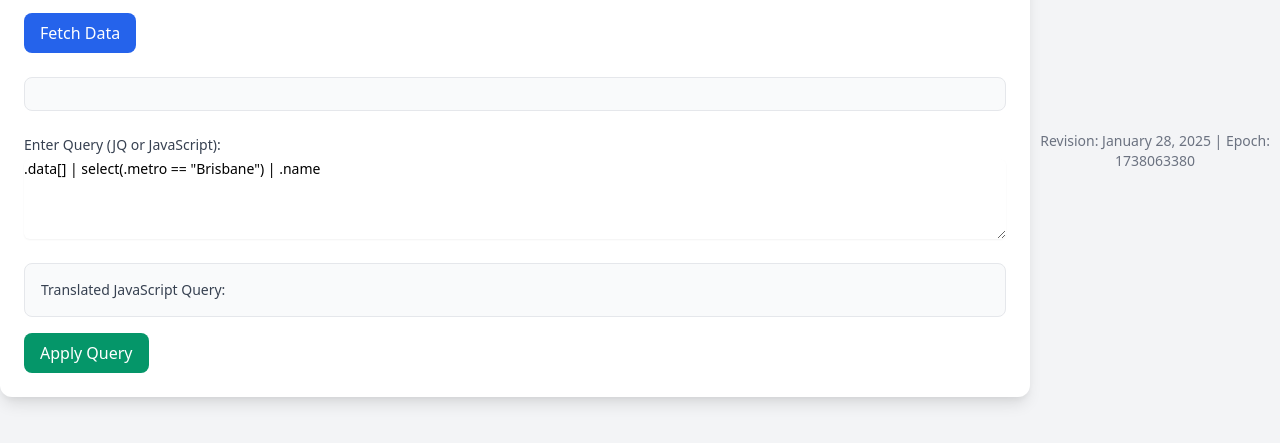
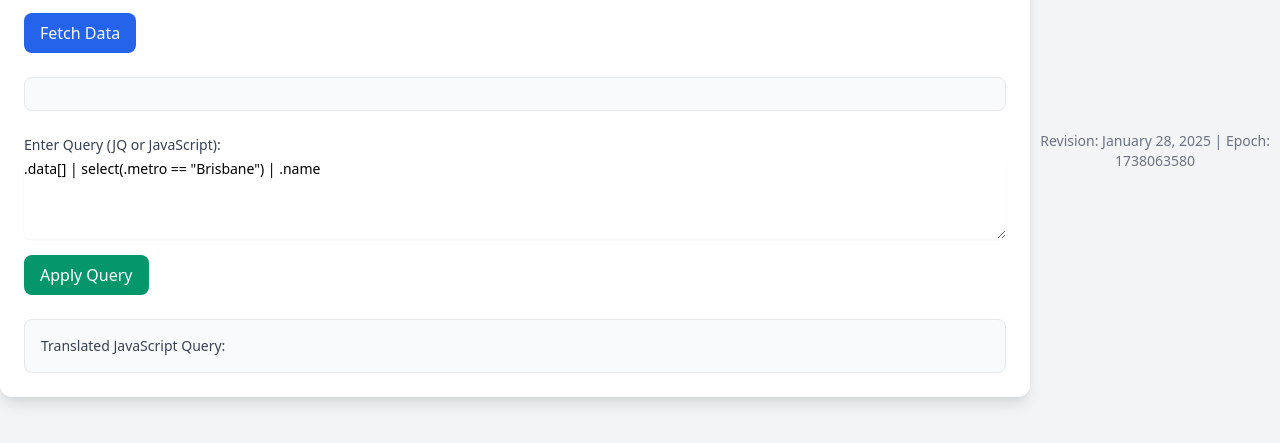
Before and after one commit to kinshasha/kinshasha.github.io, a plain HTML site: page index.html in a window 1280 px wide. Shown: the part 261-704 px from the top of the page. Drawn offline with nearby package versions, Linux system fonts and the light colour scheme.

Commit message:
Update index.html

```diff
--- a/index.html
+++ b/index.html
@@ -27,16 +27,16 @@
             <textarea id="query-string" class="mt-1 block w-full rounded-md border-gray-300 shadow-sm focus:ring-indigo-500 focus:border-indigo-500 sm:text-sm" rows="4">.data[] | select(.metro == "Brisbane") | .name</textarea>
         </div>
 
+        <button id="apply-query" class="mt-4 px-4 py-2 bg-green-600 text-white rounded-lg hover:bg-green-700">Apply Query</button>
+
         <div class="mt-6 p-4 bg-gray-50 rounded-lg border border-gray-200">
             <h2 class="text-sm font-medium text-gray-700">Translated JavaScript Query:</h2>
             <pre id="debug-output" class="text-sm text-gray-800"></pre>
         </div>
-
-        <button id="apply-query" class="mt-4 px-4 py-2 bg-green-600 text-white rounded-lg hover:bg-green-700">Apply Query</button>
     </div>
 
     <footer class="mt-6 text-center text-gray-500 text-sm">
-        Revision: January 28, 2025 | Epoch: 1738063380
+        Revision: January 28, 2025 | Epoch: 1738063580
     </footer>
 
     <script>
```
